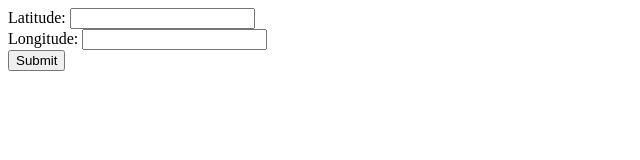
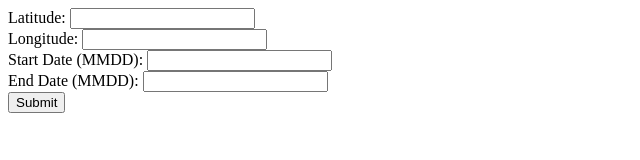
Before and after one commit to shermj14/Node-JS-Sherm, a website: page public/index.html in a window 1280 px wide. Shown: the whole page, without its empty margins (0-640 px from the left). Drawn offline with Linux system fonts and the light colour scheme.

Commit message:
Update index.html

```diff
--- a/public/index.html
+++ b/public/index.html
@@ -10,10 +10,11 @@
   </head>
 -->
 <body>
-	<form action="https://sherm-node-js.mybluemix.net/process_get" method="GET">
+	<form action="https://node-js---sherm.mybluemix.net/process_get" method="GET">
 		Latitude: <input type="text" name="latitude"> <br>
 		Longitude: <input type="text" name="longitude"> <br>
-		<!-- Start Date (MMDD): <input type="text" name="start"> <br> -->
+		Start Date (MMDD): <input type="text" name="start"> <br>
+		End Date (MMDD): <input type="text" name="end"> <br>
 		<input type="submit" value="Submit">
 	</form>
 </body>
```
